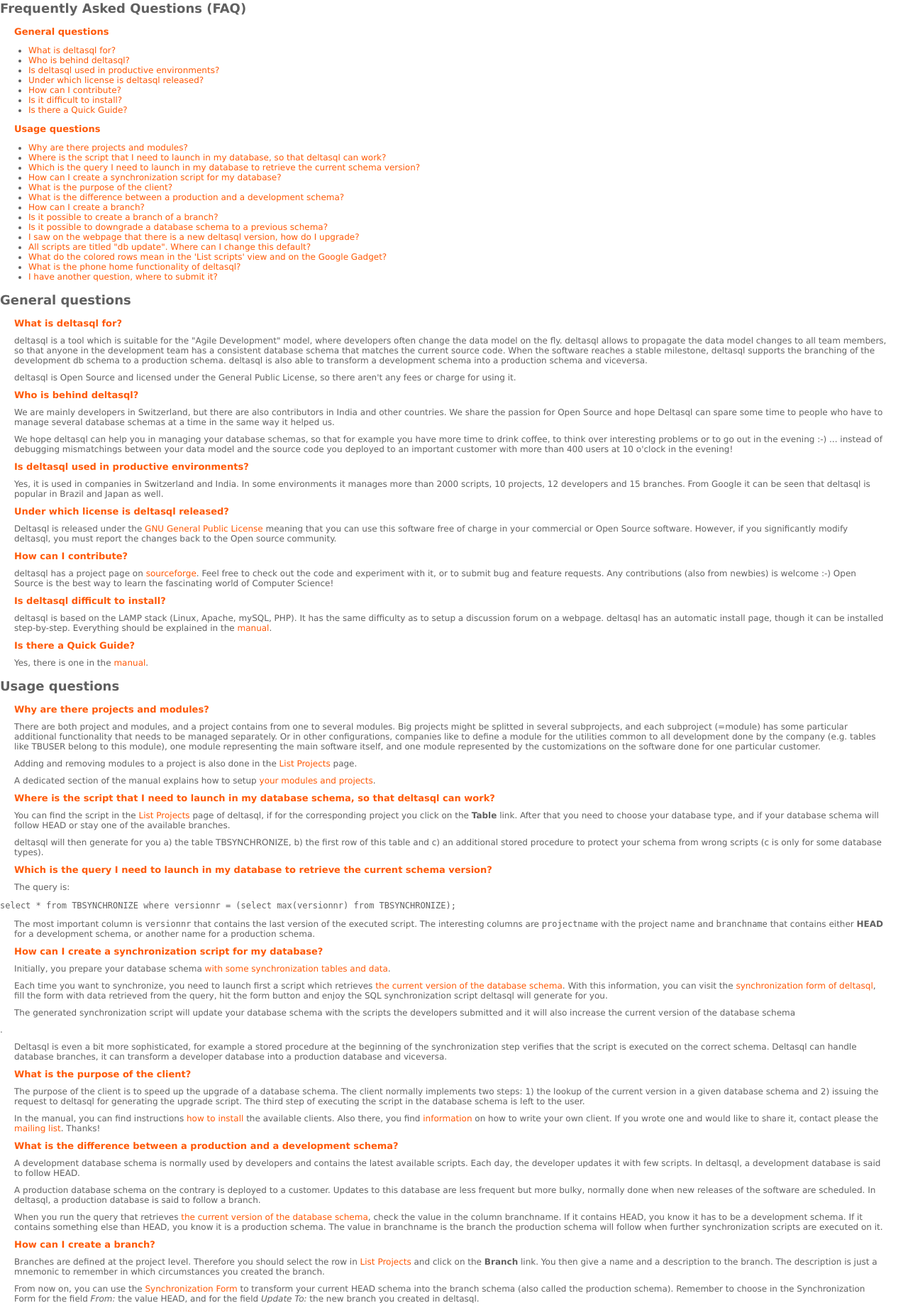
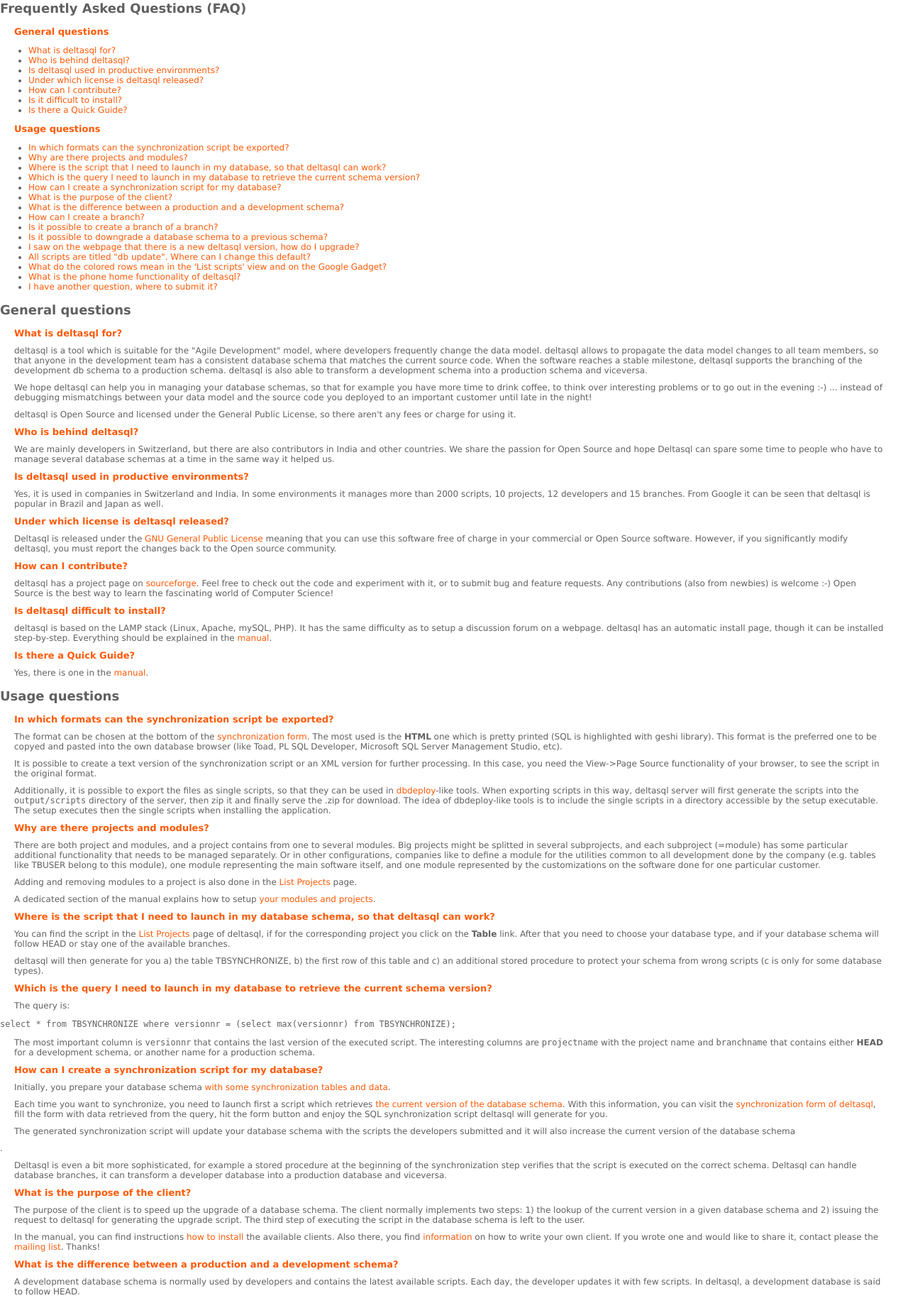
Before and after one commit to biddyweb/deltasql, a PHP site: page /deltasql/faq.php in a window 1280 px wide. Shown: the part 145-1981 px from the top of the page at 71% size. Run offline with PHP 8.4, Linux system fonts and the light colour scheme; data that the repository does not hold is empty; a stand-in replaces the project's code that opens the database connection.

Commit message:
added faq entry on dbsync export formats

```diff
--- a/faq.php
+++ b/faq.php
@@ -28,6 +28,7 @@
 
 <h3>Usage questions</h3>
 <ul>
+<li><a href="#export">In which formats can the synchronization script be exported?</a></li>
 <li><a href="#modules">Why are there projects and modules?</a></li>
 <li><a href="#table">Where is the script that I need to launch in my database, so that deltasql can work?</a></li>
 <li><a href="#query">Which is the query I need to launch in my database to retrieve the current schema version?</a></li>
@@ -49,23 +50,27 @@
 
 <h3><a name="about"></a>What is deltasql for?</h3>
 <p>
-deltasql is a tool which is suitable for the "Agile Development" model, where developers often change the data model on the fly.
+deltasql is a tool which is suitable for the "Agile Development" model, where developers frequently change the data model.
  deltasql allows to propagate the data model changes to all team members, so that anyone in the development team has a consistent
   database schema that matches the current source code. When the software reaches a stable milestone, deltasql supports the branching
    of the development db schema to a production schema. deltasql is also able to transform a development schema into a production schema
    and viceversa.
 </p>
+<p>We hope deltasql can help you in managing your
+  database schemas, so that for example you have more time to drink coffee, to think over interesting problems or to go out in the evening :-) ... instead of debugging
+   mismatchings between your data model and the source code you deployed to an important customer until late in the night!</p>
+</p>
+
 <p>deltasql is Open Source and licensed under the General Public License, so there aren't any fees or charge for using it.</p>
+
+
 
 <h3><a name="who"></a>Who is behind deltasql?</h3>
 
 <p>We are mainly developers in Switzerland, but there are also contributors in India and other countries. We share the passion for Open Source
  and hope Deltasql can spare some time to people who have to manage several database schemas at a time in the same way it helped us.
  </p>
- <p>
- We hope deltasql can help you in managing your
-  database schemas, so that for example you have more time to drink coffee, to think over interesting problems or to go out in the evening :-) ... instead of debugging
-   mismatchings between your data model and the source code you deployed to an important customer with more than 400 users at 10 o'clock in the evening!</p>
+
 
 <h3><a name="production"></a>Is deltasql used in productive environments?</h3>
 
@@ -101,6 +106,25 @@
 </p>
 
 <h2>Usage questions</h2>
+
+<h3><a name="export"></a>In which formats can the synchronization script be exported?</h3>
+
+<p>
+The format can be chosen at the bottom of the <a href="dbsync.php">synchronization form</a>. The most used is the <b>HTML</b> one
+ which is pretty printed (SQL is highlighted with geshi library). This format is the preferred one to be copyed and pasted into the own database
+browser (like Toad, PL SQL Developer, Microsoft SQL Server Management Studio, etc).
+</p>
+<p>
+It is possible to create a text version of the synchronization script or
+  an XML version for further processing. In this case, you need the View->Page Source functionality of your browser, to see the script in the
+  original format.</p>
+<p>
+  Additionally, it is possible to export the files as single scripts, so that they can be used
+   in <a href="http://www.dbdeploy.com">dbdeploy</a>-like tools. When exporting scripts in this way, deltasql server will first generate the scripts
+    into the <tt>output/scripts</tt> directory of the server, then zip it and finally serve the .zip for download.
+   The idea of dbdeploy-like tools is to include the single scripts in a directory accessible by the setup executable. The setup executes then the single
+   scripts when installing the application.
+</p>
 
 <h3><a name="modules"></a>Why are there projects and modules?</h3>
 <p>
```
